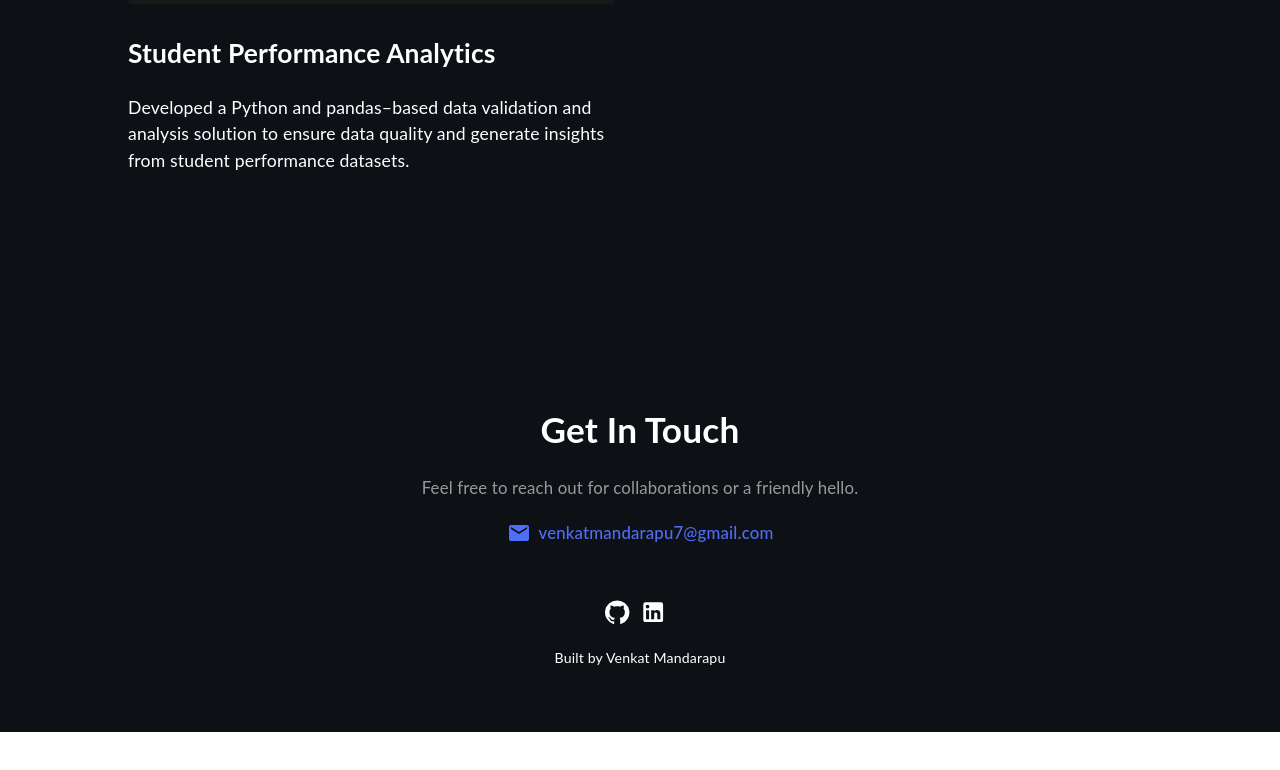
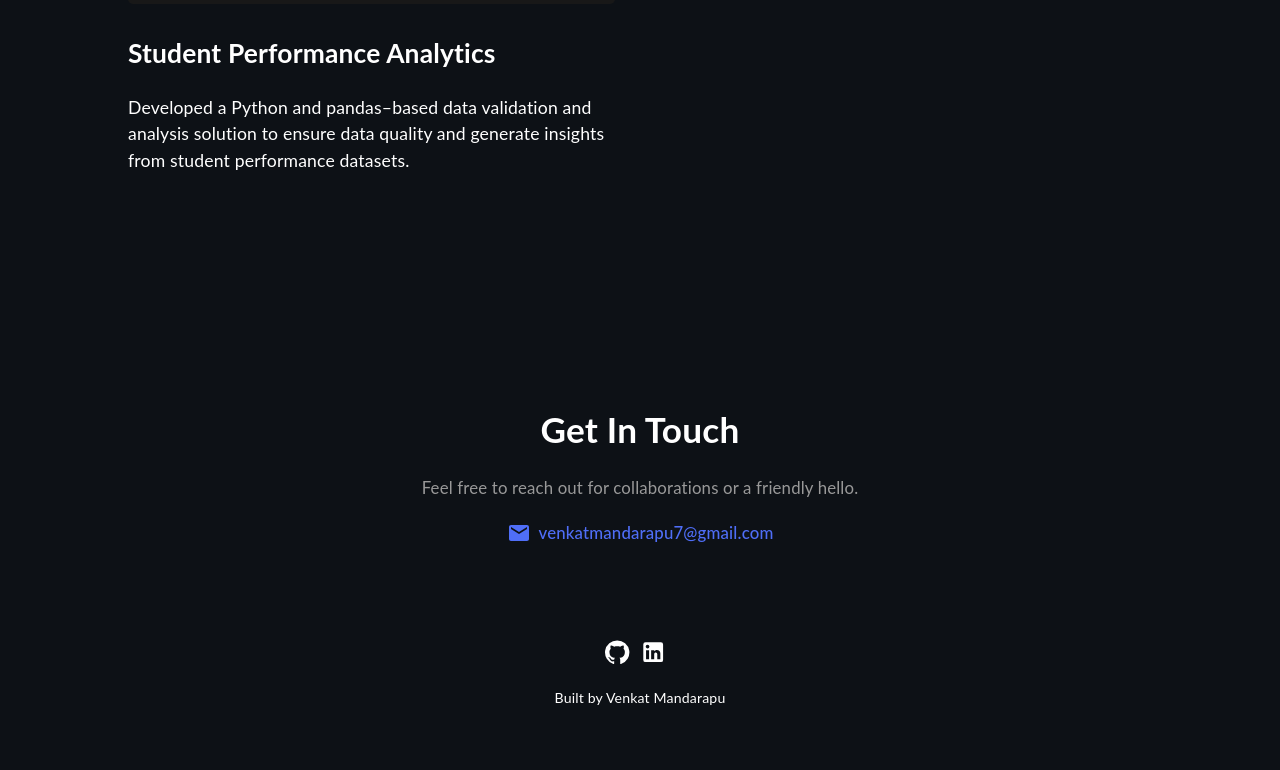
Before and after one commit to VenkatM77797/venkatm77797.github.io, a React (Create React App) app: page / in a window 1280 px wide. Shown: the part 4501-5271 px from the top of the page. Before the commit the page ends 5233 px from the top, so only its background shows below. Built offline with nearby package versions, Linux system fonts and the light colour scheme.

Commit message:
Update Get in touch footer section

```diff
--- a/src/assets/styles/Contact.scss
+++ b/src/assets/styles/Contact.scss
@@ -3,8 +3,7 @@
   padding-bottom: 60px;
   text-align: center;
 
-  margin-top: 0;          /* ✅ remove negative margin */
-  position: relative;     /* ✅ keep it in normal flow */
+  position: relative;
   z-index: 1;
 }
 .contact_wrapper {
@@ -16,6 +15,11 @@
 
 }
 
+footer {
+  position: relative;
+  z-index: 5;   /* higher than contact */
+  padding-top: 40px;
+}
 .contact_wrapper h1 {
   font-size: 2.2rem;
   margin-bottom: 2px;
@@ -36,6 +40,7 @@
   font-weight: 500;
 }
 
+
 .contact-email:hover {
   text-decoration: underline;
 }
--- a/src/components/Footer.tsx
+++ b/src/components/Footer.tsx
@@ -8,7 +8,7 @@
     <footer>
       <div>
         <a href="https://github.com/VenkatM77797" target="_blank" rel="noreferrer"><GitHubIcon/></a>
-        <a href="https://www.linkedin.com/venkat-mandarapu/" target="_blank" rel="noreferrer"><LinkedInIcon/></a>
+        <a href="https://www.linkedin.com/in/venkat-mandarapu/" target="_blank" rel="noreferrer"><LinkedInIcon/></a>
       </div>
       <p>Built by <a href="https://github.com/VenkatM77797" target="_blank" rel="noreferrer">Venkat Mandarapu</a></p>
     </footer>
```
